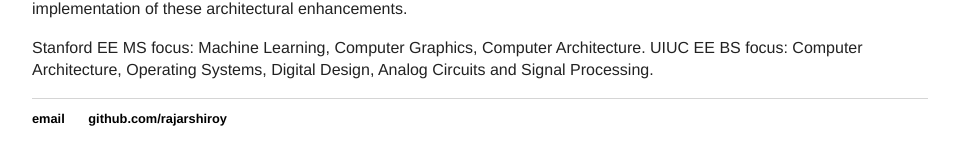
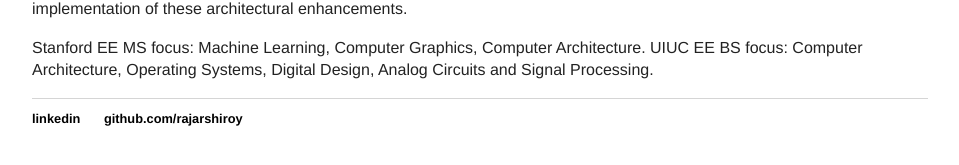
Before and after one commit to rajarshiroy/rajarshiroy.github.io, a Jekyll site: the page built from index.html, in a window 1280 px wide. Shown: the part 250-415 px from the top of the page, without its empty margins (160-1119 px from the left). Built offline with Jekyll 4.4.1, drawn with Linux system fonts in a browser that asks for light colours.

Commit message:
Update about.html

```diff
--- a/_layouts/about.html
+++ b/_layouts/about.html
@@ -24,7 +24,7 @@
 			</div><!-- /.container -->
 			<footer>
 	    		<ul>
-	        		<li><a href="mailto:rajarshiroy91@gmail.com">email</a></li>
+	        		<li><a href="https://www.linkedin.com/in/rajarshir">linkedin</a></li>
 	        		<li><a href="https://github.com/rajarshiroy">github.com/rajarshiroy</a></li>
 				</ul>
 			</footer>
```
